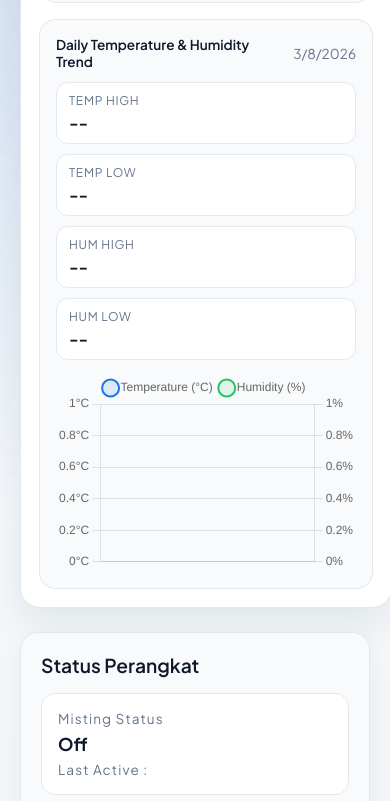
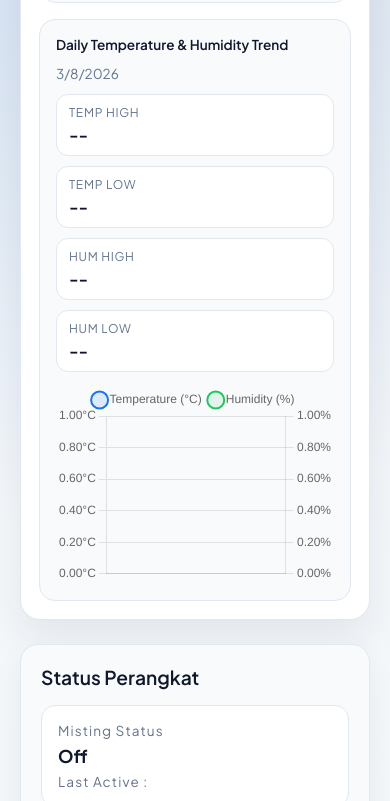
Before and after one commit to PliTheGeek/kopi_lerem_web_control, a website: page public/index.html in a window 390 px wide. Shown: the part 309-1110 px from the top of the page. Drawn offline with nearby package versions, Linux system fonts and the light colour scheme; no server answers.

Commit message:
Add Changes To Fix Decimal isplay And Responsiveness

```diff
--- a/package.json
+++ b/package.json
@@ -2,9 +2,9 @@
   "name": "kopi_lerem",
   "version": "1.0.0",
   "description": "",
-  "main": "index.js",
+  "main": "server.js",
   "scripts": {
-    "test": "echo \"Error: no test specified\" && exit 1"
+    "start": "node server.js"
   },
   "keywords": [],
   "author": "",
--- a/public/app.js
+++ b/public/app.js
@@ -16,6 +16,13 @@ const temperatureSeries = [];
 const humiditySeries = [];
 let temperatureChart = null;
 const maxPoints = 300;
+
+function formatTwoDecimals(value) {
+    if (typeof value !== 'number' || Number.isNaN(value)) {
+        return '--';
+    }
+    return value.toFixed(2);
+}
 
 function getDayKey(dateObj) {
     return `${dateObj.getFullYear()}-${dateObj.getMonth() + 1}-${dateObj.getDate()}`;
@@ -73,6 +80,17 @@ function initializeChart() {
                         usePointStyle: true,
                         boxWidth: 8
                     }
+                },
+                tooltip: {
+                    callbacks: {
+                        label(context) {
+                            const value = context.parsed.y;
+                            if (context.dataset.yAxisID === 'yTemp') {
+                                return ` Temperature: ${formatTwoDecimals(value)}°C`;
+                            }
+                            return ` Humidity: ${formatTwoDecimals(value)}%`;
+                        }
+                    }
                 }
             },
             scales: {
@@ -88,7 +106,7 @@ function initializeChart() {
                     position: 'left',
                     ticks: {
                         callback(value) {
-                            return `${value}°C`;
+                            return `${formatTwoDecimals(Number(value))}°C`;
                         }
                     }
                 },
@@ -99,7 +117,7 @@ function initializeChart() {
                     },
                     ticks: {
                         callback(value) {
-                            return `${value}%`;
+                            return `${formatTwoDecimals(Number(value))}%`;
                         }
                     }
                 }
@@ -144,10 +162,10 @@ function updateDailyStatsDisplay() {
     const dailyHumHighElement = document.getElementById('daily-hum-high');
     const dailyHumLowElement = document.getElementById('daily-hum-low');
 
-    if (dailyTempHighElement) dailyTempHighElement.innerText = dailyTempHigh === null ? '--' : `${dailyTempHigh}°C`;
-    if (dailyTempLowElement) dailyTempLowElement.innerText = dailyTempLow === null ? '--' : `${dailyTempLow}°C`;
-    if (dailyHumHighElement) dailyHumHighElement.innerText = dailyHumHigh === null ? '--' : `${dailyHumHigh}%`;
-    if (dailyHumLowElement) dailyHumLowElement.innerText = dailyHumLow === null ? '--' : `${dailyHumLow}%`;
+    if (dailyTempHighElement) dailyTempHighElement.innerText = dailyTempHigh === null ? '--' : `${formatTwoDecimals(dailyTempHigh)}°C`;
+    if (dailyTempLowElement) dailyTempLowElement.innerText = dailyTempLow === null ? '--' : `${formatTwoDecimals(dailyTempLow)}°C`;
+    if (dailyHumHighElement) dailyHumHighElement.innerText = dailyHumHigh === null ? '--' : `${formatTwoDecimals(dailyHumHigh)}%`;
+    if (dailyHumLowElement) dailyHumLowElement.innerText = dailyHumLow === null ? '--' : `${formatTwoDecimals(dailyHumLow)}%`;
 }
 
 function updateDailyStats(type, value, timestamp) {
@@ -204,8 +222,8 @@ function updateMinMaxDisplay(type, value) {
 
         const minElement = document.getElementById('humidity-min');
         const maxElement = document.getElementById('humidity-max');
-        if (minElement) minElement.innerText = humidityMin;
-        if (maxElement) maxElement.innerText = humidityMax;
+        if (minElement) minElement.innerText = formatTwoDecimals(humidityMin);
+        if (maxElement) maxElement.innerText = formatTwoDecimals(humidityMax);
     }
 
     if (type === 'temperature') {
@@ -214,8 +232,8 @@ function updateMinMaxDisplay(type, value) {
 
         const minElement = document.getElementById('temperature-min');
         const maxElement = document.getElementById('temperature-max');
-        if (minElement) minElement.innerText = temperatureMin;
-        if (maxElement) maxElement.innerText = temperatureMax;
+        if (minElement) minElement.innerText = formatTwoDecimals(temperatureMin);
+        if (maxElement) maxElement.innerText = formatTwoDecimals(temperatureMax);
     }
 }
 
@@ -235,9 +253,9 @@ socket.on('mqtt-data', (data) => {
             // Update Humidity
             const humidityElement = document.getElementById('humidity-value');
             if (humidityElement && payload.hum !== undefined) {
-                humidityElement.innerText = payload.hum;
                 const humValue = Number(payload.hum);
                 latestHumidityValue = Number.isNaN(humValue) ? null : humValue;
+                humidityElement.innerText = latestHumidityValue === null ? '--' : formatTwoDecimals(latestHumidityValue);
                 updateMinMaxDisplay('humidity', humValue);
                 updateDailyStats('humidity', humValue, now);
             }
@@ -255,9 +273,9 @@ socket.on('mqtt-data', (data) => {
             // Update Temperature
             const tempElement = document.getElementById('temperature-value');
             if (tempElement && payload.temp !== undefined) {
-                tempElement.innerText = payload.temp;
                 const tempValue = Number(payload.temp);
                 latestTemperatureValue = Number.isNaN(tempValue) ? null : tempValue;
+                tempElement.innerText = latestTemperatureValue === null ? '--' : formatTwoDecimals(latestTemperatureValue);
                 updateMinMaxDisplay('temperature', tempValue);
                 updateDailyStats('temperature', tempValue, now);
             }
--- a/public/style.css
+++ b/public/style.css
@@ -144,12 +144,15 @@ body {
 	background: #f8fafc;
 	display: grid;
 	gap: 12px;
+	width: 100%;
+	min-width: 0;
 }
 
 .chart-head {
 	display: flex;
 	justify-content: space-between;
 	align-items: center;
+	flex-wrap: wrap;
 	gap: 12px;
 	font-size: 0.85rem;
 	color: var(--muted);
@@ -158,12 +161,15 @@ body {
 .chart-head p {
 	font-weight: 600;
 	color: var(--ink);
+	min-width: 0;
+	overflow-wrap: anywhere;
 }
 
 .daily-metrics {
 	display: grid;
 	grid-template-columns: repeat(4, minmax(0, 1fr));
 	gap: 10px;
+	width: 100%;
 }
 
 .metric-chip {
@@ -173,6 +179,7 @@ body {
 	background: #ffffff;
 	display: grid;
 	gap: 4px;
+	min-width: 0;
 }
 
 .metric-chip span {
@@ -190,6 +197,13 @@ body {
 .chart-wrap {
 	height: 220px;
 	position: relative;
+	width: 100%;
+	min-width: 0;
+}
+
+.chart-wrap canvas {
+	width: 100% !important;
+	max-width: 100%;
 }
 
 .content {
@@ -340,6 +354,11 @@ body {
 		grid-template-columns: 1fr;
 	}
 
+	.chart-head {
+		flex-direction: column;
+		align-items: flex-start;
+	}
+
 	.chart-wrap {
 		height: 200px;
 	}
```
